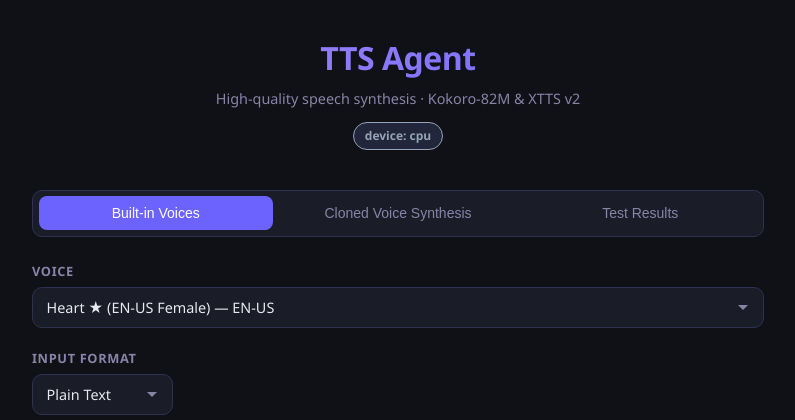
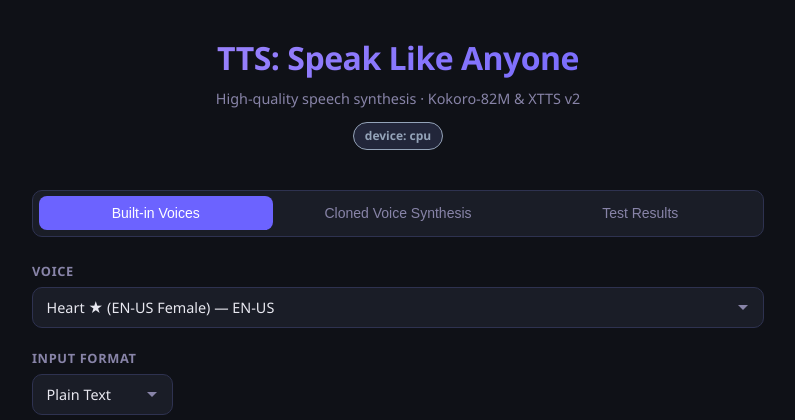
Before and after one commit to rommelsharma/Applied-AI-for-Societal-Impact, a FastAPI app: page / in a window 1280 px wide. Shown: the top 420 px of the page, without its empty margins (242-1037 px from the left). Run offline with FastAPI, Linux system fonts and the light colour scheme; data that the repository does not hold is empty.

Commit message:
UI title update

```diff
--- a/audio-ML/speak-like-anyone-for-social-media/tts-agent/backend/app.py
+++ b/audio-ML/speak-like-anyone-for-social-media/tts-agent/backend/app.py
@@ -5,7 +5,7 @@ from fastapi import FastAPI
 from fastapi.staticfiles import StaticFiles
 from fastapi.templating import Jinja2Templates
 from fastapi.requests import Request
-from fastapi.responses import HTMLResponse
+from fastapi.responses import FileResponse, HTMLResponse
 
 from backend.api.routes import router
 from backend.utils.logger import get_logger
@@ -35,6 +35,12 @@ app.mount("/static", StaticFiles(directory=str(_FRONTEND / "static")), name="sta
 templates = Jinja2Templates(directory=str(_FRONTEND / "templates"))
 
 
+@app.get("/favicon.ico", include_in_schema=False)
+def favicon():
+    ico = _FRONTEND / "static" / "favicon.ico"
+    return FileResponse(str(ico), media_type="image/x-icon")
+
+
 @app.get("/", response_class=HTMLResponse)
 def index(request: Request):
     return templates.TemplateResponse(request, "index.html")
--- a/audio-ML/speak-like-anyone-for-social-media/tts-agent/frontend/templates/index.html
+++ b/audio-ML/speak-like-anyone-for-social-media/tts-agent/frontend/templates/index.html
@@ -3,13 +3,14 @@
 <head>
   <meta charset="UTF-8" />
   <meta name="viewport" content="width=device-width, initial-scale=1.0" />
-  <title>TTS Agent</title>
+  <title>TTS: Speak Like Anyone</title>
+  <link rel="icon" href="/favicon.ico" type="image/x-icon" />
   <link rel="stylesheet" href="/static/css/app.css" />
 </head>
 <body>
   <div class="container">
     <header>
-      <h1>TTS Agent</h1>
+      <h1>TTS: Speak Like Anyone</h1>
       <p class="subtitle">High-quality speech synthesis · Kokoro-82M &amp; XTTS v2</p>
       <span id="device-badge" class="badge">checking device…</span>
     </header>
```
Also changed, not shown: audio-ML/speak-like-anyone-for-social-media/tts-agent/frontend/static/favicon.ico (added).
